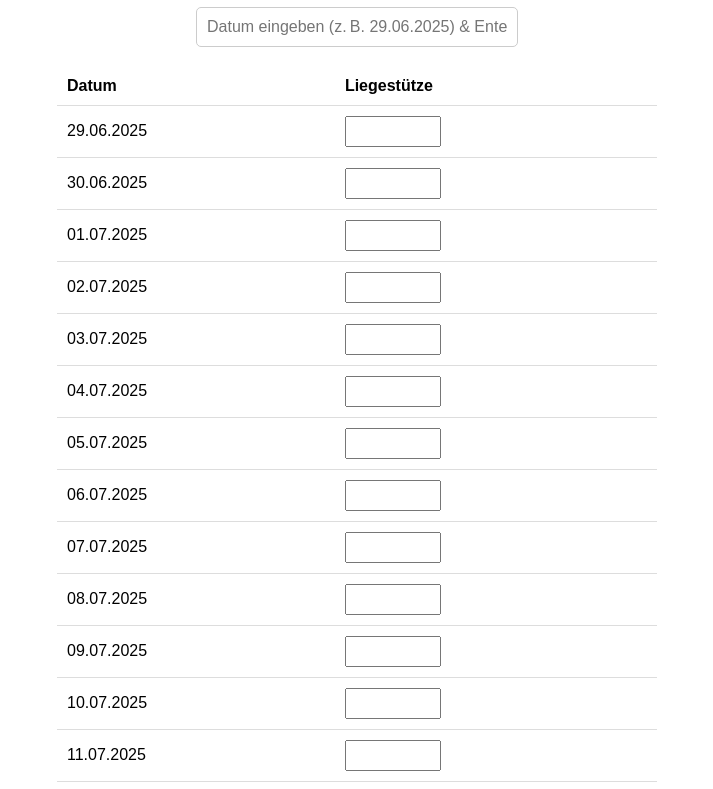
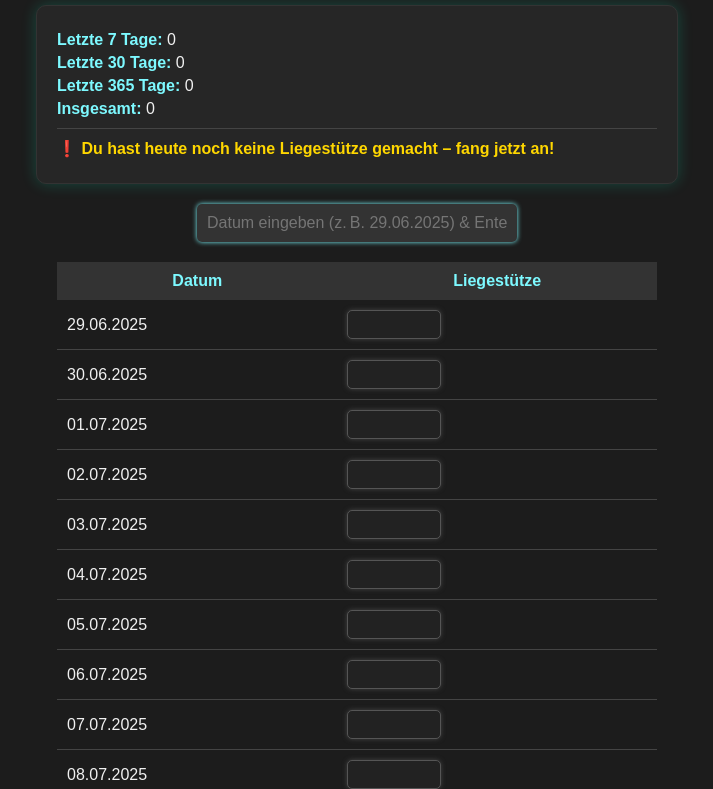
Before and after one commit to Henry994-stack/stackblitz-starters-wtvqjqaw, a website: page index.html in a window 1280 px wide. Shown: the part 73-862 px from the top of the page, without its empty margins (283-996 px from the left). Drawn offline with Linux system fonts and the light colour scheme.

Commit message:
Update index.html

```diff
--- a/index.html
+++ b/index.html
@@ -6,57 +6,110 @@
     <style>
       body {
         font-family: Arial, sans-serif;
-        background-color: #ffffff;
+        background-color: #1c1c1c;
+        color: #f0f0f0;
         margin: 20px;
         padding: 0;
       }
+
       h1 {
         text-align: center;
+        color: #00ffcc;
+        margin-bottom: 10px;
       }
+
+      #statsBox {
+        background-color: #262626;
+        padding: 20px;
+        border-radius: 10px;
+        margin: 20px auto;
+        max-width: 600px;
+        box-shadow: 0 0 15px rgba(0, 255, 200, 0.2);
+        border: 1px solid #333;
+      }
+
+      #statsBox p {
+        margin: 5px 0;
+        font-size: 16px;
+      }
+
+      #statsBox p strong {
+        color: #7df9ff;
+      }
+
+      #statsBox em {
+        color: #ffd700;
+        font-style: normal;
+        font-weight: bold;
+      }
+
       #searchInput {
         width: 100%;
         max-width: 300px;
-        margin: 20px auto;
+        margin: 10px auto 20px;
         display: block;
         padding: 10px;
         font-size: 16px;
-        border: 1px solid #ccc;
+        border: none;
         border-radius: 5px;
+        background-color: #333;
+        color: white;
+        box-shadow: 0 0 5px #7df9ff;
       }
+
       table {
         width: 100%;
         max-width: 600px;
         margin: 0 auto;
         border-collapse: collapse;
       }
-      th,
+
+      th {
+        background-color: #333;
+        color: #7df9ff;
+        padding: 10px;
+      }
+
       td {
-        border-bottom: 1px solid #ddd;
+        border-bottom: 1px solid #444;
         padding: 10px;
         text-align: left;
       }
+
       input[type='number'] {
         width: 80px;
         padding: 6px;
+        background-color: #222;
+        color: #f0f0f0;
+        border: 1px solid #555;
+        border-radius: 5px;
+        box-shadow: 0 0 5px #444;
       }
+
       .highlight {
         animation: blinkHighlight 1.5s ease-out;
       }
+
       @keyframes blinkHighlight {
         0% {
-          background-color: #e0e0e0;
+          background-color: #ffb347;
         }
         50% {
-          background-color: #f9f9f9;
+          background-color: #ffd580;
         }
         100% {
-          background-color: white;
+          background-color: transparent;
         }
       }
     </style>
   </head>
   <body>
     <h1>Liegestütz-Tracker</h1>
+
+    <div id="statsBox">
+      <!-- Statistik & Motivation erscheinen hier -->
+    </div>
+
     <input
       type="text"
       id="searchInput"
@@ -71,35 +124,41 @@
         </tr>
       </thead>
       <tbody id="trackerTable">
-        <!-- Hier werden die Zeilen per JavaScript generiert -->
+        <!-- JavaScript füllt das automatisch -->
       </tbody>
     </table>
 
     <script>
       const tableBody = document.getElementById('trackerTable');
+      const statsBox = document.getElementById('statsBox');
+      const searchInput = document.getElementById('searchInput');
+
       const startDate = new Date();
       const endDate = new Date(startDate);
       endDate.setFullYear(endDate.getFullYear() + 5);
 
-      const formatDate = (date) => {
+      const allInputs = [];
+
+      function formatDate(date) {
         const d = String(date.getDate()).padStart(2, '0');
         const m = String(date.getMonth() + 1).padStart(2, '0');
         const y = date.getFullYear();
         return `${d}.${m}.${y}`;
-      };
+      }
 
-      const formatId = (date) => {
+      function formatId(date) {
         const d = String(date.getDate()).padStart(2, '0');
         const m = String(date.getMonth() + 1).padStart(2, '0');
         const y = date.getFullYear();
         return `row_${d}${m}${y}`;
-      };
+      }
 
       for (
         let d = new Date(startDate);
         d <= endDate;
         d.setDate(d.getDate() + 1)
       ) {
+        const dateCopy = new Date(d);
         const formatted = formatDate(d);
         const id = formatId(d);
         const savedValue = localStorage.getItem(id) || '';
@@ -107,6 +166,7 @@
         tr.id = id;
         tr.innerHTML = `<td>${formatted}</td><td><input type="number" value="${savedValue}" data-id="${id}"></td>`;
         tableBody.appendChild(tr);
+        allInputs.push({ date: dateCopy, id });
       }
 
       document.addEventListener('input', (e) => {
@@ -117,10 +177,10 @@
         ) {
           const id = e.target.dataset.id;
           localStorage.setItem(id, e.target.value);
+          updateStats();
         }
       });
 
-      const searchInput = document.getElementById('searchInput');
       searchInput.addEventListener('keypress', function (e) {
         if (e.key === 'Enter') {
           const val = this.value.trim().replaceAll('.', '');
@@ -135,6 +195,63 @@
           }
         }
       });
+
+      function updateStats() {
+        const now = new Date();
+        let sum7 = 0,
+          sum30 = 0,
+          sum365 = 0,
+          sumAll = 0;
+        let todayId = formatId(now);
+        let todayCount = parseInt(localStorage.getItem(todayId) || '0', 10);
+
+        allInputs.forEach(({ date, id }) => {
+          const val = parseInt(localStorage.getItem(id) || '0', 10);
+          if (!isNaN(val)) {
+            const diffDays = (now - date) / (1000 * 60 * 60 * 24);
+            if (diffDays <= 7) sum7 += val;
+            if (diffDays <= 30) sum30 += val;
+            if (diffDays <= 365) sum365 += val;
+            sumAll += val;
+          }
+        });
+
+        let motivation = '';
+        if (todayCount === 0) {
+          motivation = '❗ Du hast heute noch keine Liegestütze gemacht – fang jetzt an!';
+        } else if (todayCount <= 20) {
+          motivation = '🙂 Guter Start – bleib dran!';
+        } else if (todayCount < 50) {
+          motivation = '💪 Stark! Weiter so!';
+        } else {
+          motivation = '🔥 Du bist eine Maschine – Respekt!';
+        }
+
+        statsBox.innerHTML = `
+          <p><strong>Letzte 7 Tage:</strong> ${sum7}</p>
+          <p><strong>Letzte 30 Tage:</strong> ${sum30}</p>
+          <p><strong>Letzte 365 Tage:</strong> ${sum365}</p>
+          <p><strong>Insgesamt:</strong> ${sumAll}</p>
+          <hr style="margin: 10px 0; border: none; border-top: 1px solid #444;">
+          <p><em>${motivation}</em></p>
+        `;
+      }
+
+      function scrollToToday() {
+        const todayId = formatId(new Date());
+        const row = document.getElementById(todayId);
+        if (row) {
+          row.scrollIntoView({ behavior: 'smooth', block: 'center' });
+          row.classList.add('highlight');
+          setTimeout(() => row.classList.remove('highlight'), 1500);
+        }
+      }
+
+      // Beim Laden scrollen und Statistiken anzeigen
+      window.addEventListener('load', () => {
+        scrollToToday();
+        updateStats();
+      });
     </script>
   </body>
 </html>
```
